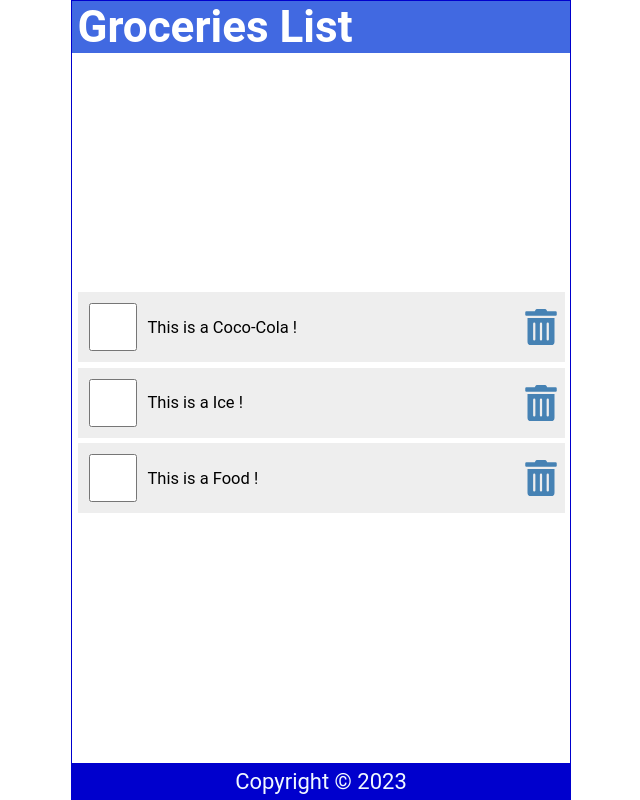
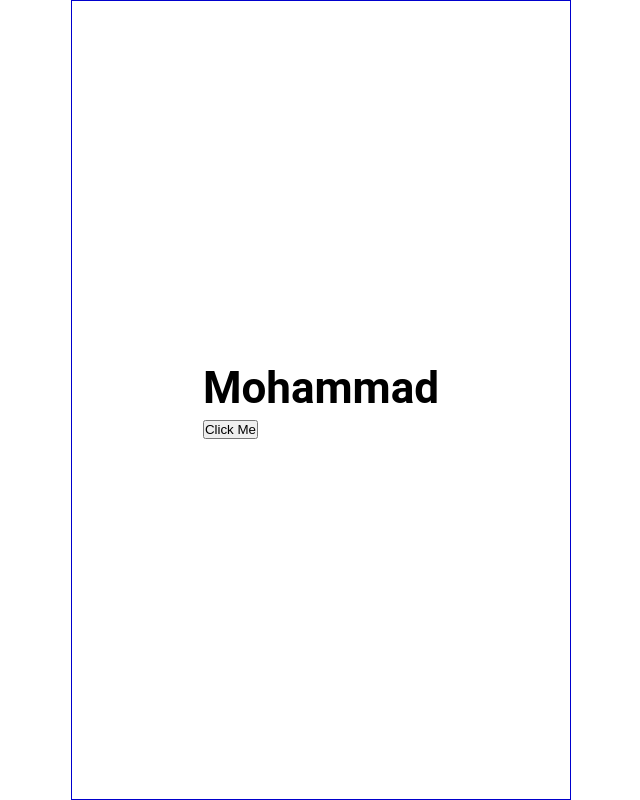
Before and after one commit to 12saif/Studying-ReactJs, a React (Create React App) app: page / in a window 1280 px wide. Shown: the whole page, without its empty margins (319-959 px from the left). Built offline with nearby package versions, Linux system fonts and the light colour scheme.

Commit message:
How to use useState

```diff
--- a/src/App.js
+++ b/src/App.js
@@ -1,13 +1,15 @@
 import Header from './Components/Header';
 import Contant from './Components/Contant';
 import Footer from './Components/Footer';
+import State from './Components/State';
 
 function App() {
   return (
     <div className="App">
-      <Header />
-      <Contant />
-      <Footer/>
+      {/* <Header /> */}
+      {/* <Contant /> */}
+      {/* <Footer /> */}
+      <State/>
     </div>
   );
 }
--- /dev/null
+++ b/src/Components/State.js
@@ -0,0 +1,17 @@
+import React, { useState } from "react";
+
+const State = () => {
+  const [myName, setMyName] = useState("Mohammad");
+  const changeName = () => {
+    setMyName("Saif");
+  };
+
+  return (
+    <div>
+      <h1>{myName}</h1>
+      <button onClick={changeName}>Click Me</button>
+    </div>
+  );
+};
+
+export default State;
```
